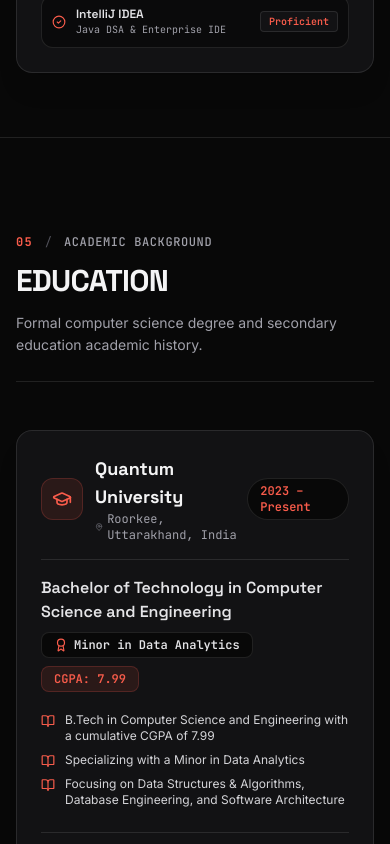
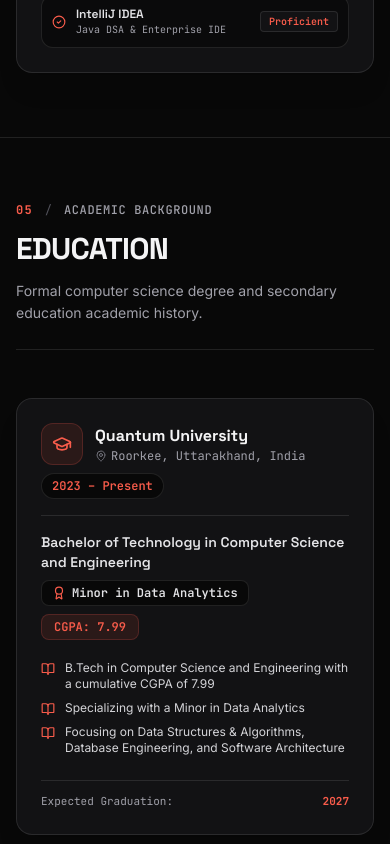
Before and after one commit to ujjwaltyagivashishtha/Portfolio, a React (Vite) app: page / in a window 390 px wide. Shown: the part 9100-9944 px from the top of the page. Built offline with nearby package versions, Linux system fonts and the light colour scheme; the HTML template or start-up script is replaced by a standard one.

Commit message:
style(education): support responsive layout and light/dark theme classes

```diff
--- a/src/sections/Education.jsx
+++ b/src/sections/Education.jsx
@@ -6,7 +6,7 @@ import { GraduationCap, MapPin, Award, BookOpen } from 'lucide-react';
 
 export const Education = () => {
   return (
-    <section id="education" className="py-24 relative bg-white dark:bg-[#080808] border-b border-slate-200 dark:border-white/10 transition-colors duration-300">
+    <section id="education" className="py-16 sm:py-24 relative bg-white dark:bg-[#080808] border-b border-slate-200 dark:border-white/10 transition-colors duration-300">
       <div className="max-w-7xl mx-auto px-4 sm:px-6 lg:px-8">
 
         <SectionHeading
@@ -16,37 +16,37 @@ export const Education = () => {
           subtitle="Formal computer science degree and secondary education academic history."
         />
 
-        <div className="grid grid-cols-1 md:grid-cols-2 gap-8">
+        <div className="grid grid-cols-1 md:grid-cols-2 gap-6 sm:gap-8">
           {educationData.map((edu, index) => (
             <Card key={index} className="flex flex-col justify-between border-slate-200 dark:border-white/10 bg-white dark:bg-[#121214]">
               <div>
-                <div className="flex items-center justify-between gap-2 mb-3">
+                <div className="flex flex-wrap items-start justify-between gap-2 mb-3">
                   <div className="flex items-center gap-3">
-                    <div className="p-2.5 rounded-xl bg-[#F95C4B]/10 text-[#F95C4B] border border-[#F95C4B]/20">
+                    <div className="p-2.5 rounded-xl bg-[#F95C4B]/10 text-[#F95C4B] border border-[#F95C4B]/20 shrink-0">
                       <GraduationCap className="w-5 h-5" />
                     </div>
                     <div>
-                      <h3 className="text-lg font-bold text-slate-900 dark:text-zinc-100 font-display">{edu.institution}</h3>
+                      <h3 className="text-base sm:text-lg font-bold text-slate-900 dark:text-zinc-100 font-display">{edu.institution}</h3>
                       <div className="flex items-center gap-1 text-xs text-slate-500 dark:text-zinc-400 font-mono">
                         <MapPin className="w-3 h-3 text-slate-400 dark:text-zinc-500" />
                         <span>{edu.location}</span>
                       </div>
                     </div>
                   </div>
-                  <span className="text-xs font-mono font-semibold px-3 py-1 rounded-full bg-slate-100 dark:bg-[#080808] text-[#F95C4B] border border-slate-200 dark:border-white/10">
+                  <span className="text-xs font-mono font-semibold px-2.5 py-1 rounded-full bg-slate-100 dark:bg-[#080808] text-[#F95C4B] border border-slate-200 dark:border-white/10">
                     {edu.period}
                   </span>
                 </div>
 
                 <div className="mt-4 pt-4 border-t border-slate-200 dark:border-white/10 space-y-2">
-                  <h4 className="text-base font-semibold text-slate-800 dark:text-zinc-200">
+                  <h4 className="text-sm sm:text-base font-semibold text-slate-800 dark:text-zinc-200">
                     {edu.degree}
                   </h4>
 
                   {edu.minor && (
-                    <div className="inline-flex items-center gap-1.5 px-3 py-1 rounded-lg bg-slate-100 dark:bg-[#080808] text-slate-800 dark:text-zinc-200 border border-slate-200 dark:border-white/10 text-xs font-mono font-semibold">
-                      <Award className="w-3.5 h-3.5 text-[#F95C4B]" />
-                      <span>{edu.minor}</span>
+                    <div className="inline-flex items-center gap-1.5 px-2.5 py-1 rounded-lg bg-slate-100 dark:bg-[#080808] text-slate-800 dark:text-zinc-200 border border-slate-200 dark:border-white/10 text-xs font-mono font-semibold max-w-full truncate">
+                      <Award className="w-3.5 h-3.5 text-[#F95C4B] shrink-0" />
+                      <span className="truncate">{edu.minor}</span>
                     </div>
                   )}
 
```
